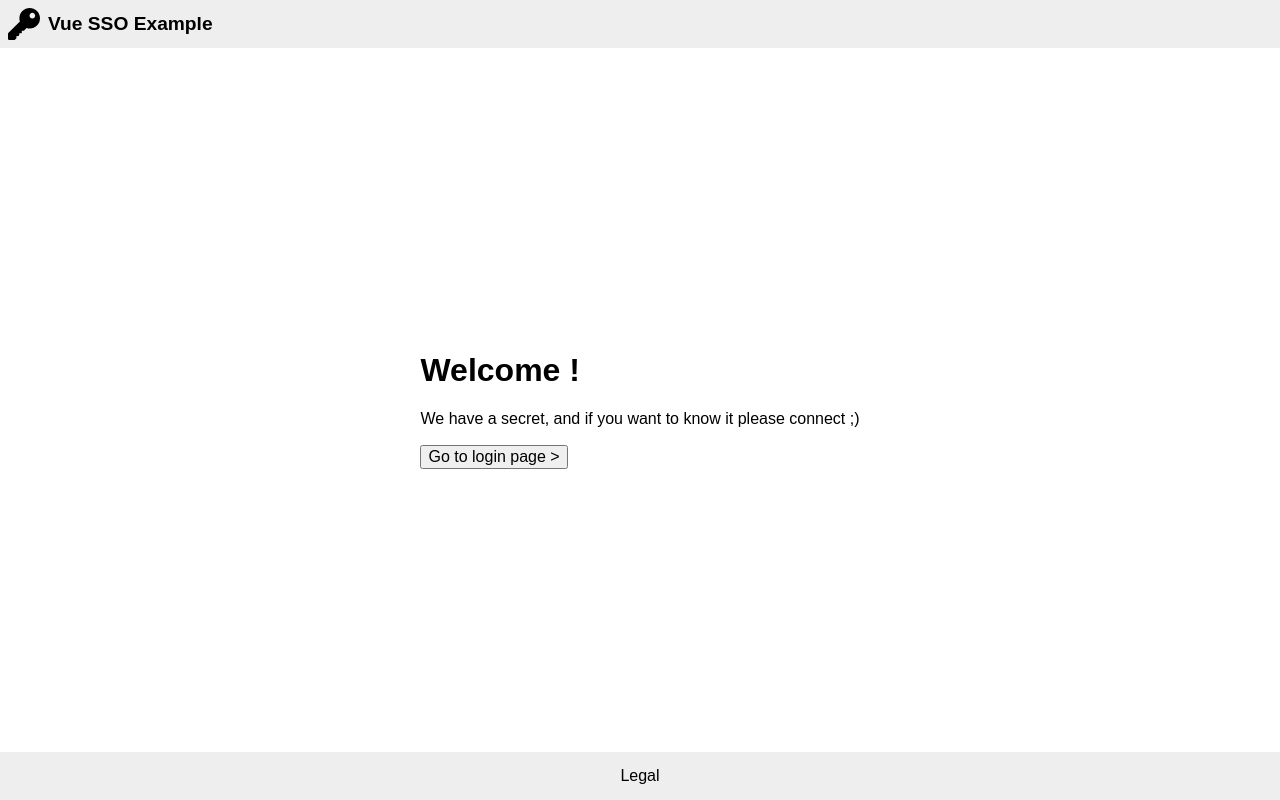
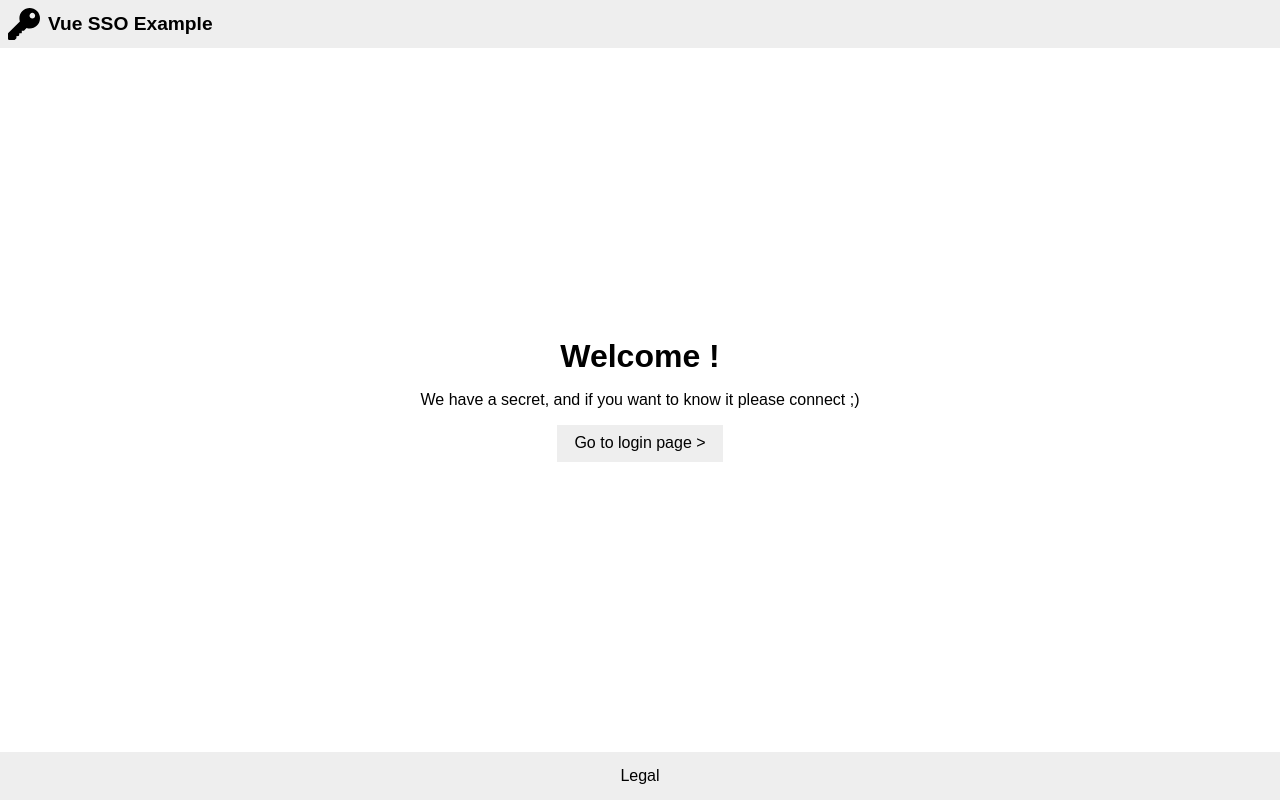
Before and after one commit to jlguenego/vue-sso-example, a Vue app in the folder front/: page / in a window 1280 px wide. Built offline with nearby package versions, Linux system fonts and the light colour scheme.

Commit message:
added home router

```diff
--- a/front/src/App.vue
+++ b/front/src/App.vue
@@ -7,7 +7,7 @@
       <router-link to="/">Home</router-link> |
       <router-link to="/about">About</router-link>
     </div>
-    <router-view /> -->
+     -->
   </div>
 </template>
 
@@ -46,4 +46,22 @@ export default {
     }
   }
 }
+
+main {
+  display: flex;
+  flex-flow: column;
+  width: 100%;
+  max-width: 40em;
+  align-items: center;
+}
+
+h1 {
+  margin: 0;
+}
+
+button {
+  background: #eee;
+  border: 0.1em solid #eee;
+  padding: 0.5em 1em;
+}
 </style>
--- a/front/src/components/layout/AppBody.vue
+++ b/front/src/components/layout/AppBody.vue
@@ -1,10 +1,6 @@
 <template>
   <div class="app-body">
-    <main>
-      <h1>Welcome !</h1>
-      <p>We have a secret, and if you want to know it please connect ;)</p>
-      <button>Go to login page ></button>
-    </main>
+    <router-view />
   </div>
 </template>
 
--- a/front/src/views/Home.vue
+++ b/front/src/views/Home.vue
@@ -1,17 +1,7 @@
 <template>
-  <div class="home">
-    <HelloWorld msg="Welcome to Your Vue.js App" />
-  </div>
+  <main>
+    <h1>Welcome !</h1>
+    <p>We have a secret, and if you want to know it please connect ;)</p>
+    <button>Go to login page ></button>
+  </main>
 </template>
-
-<script>
-// @ is an alias to /src
-import HelloWorld from "@/components/HelloWorld.vue";
-
-export default {
-  name: "Home",
-  components: {
-    HelloWorld
-  }
-};
-</script>
```
